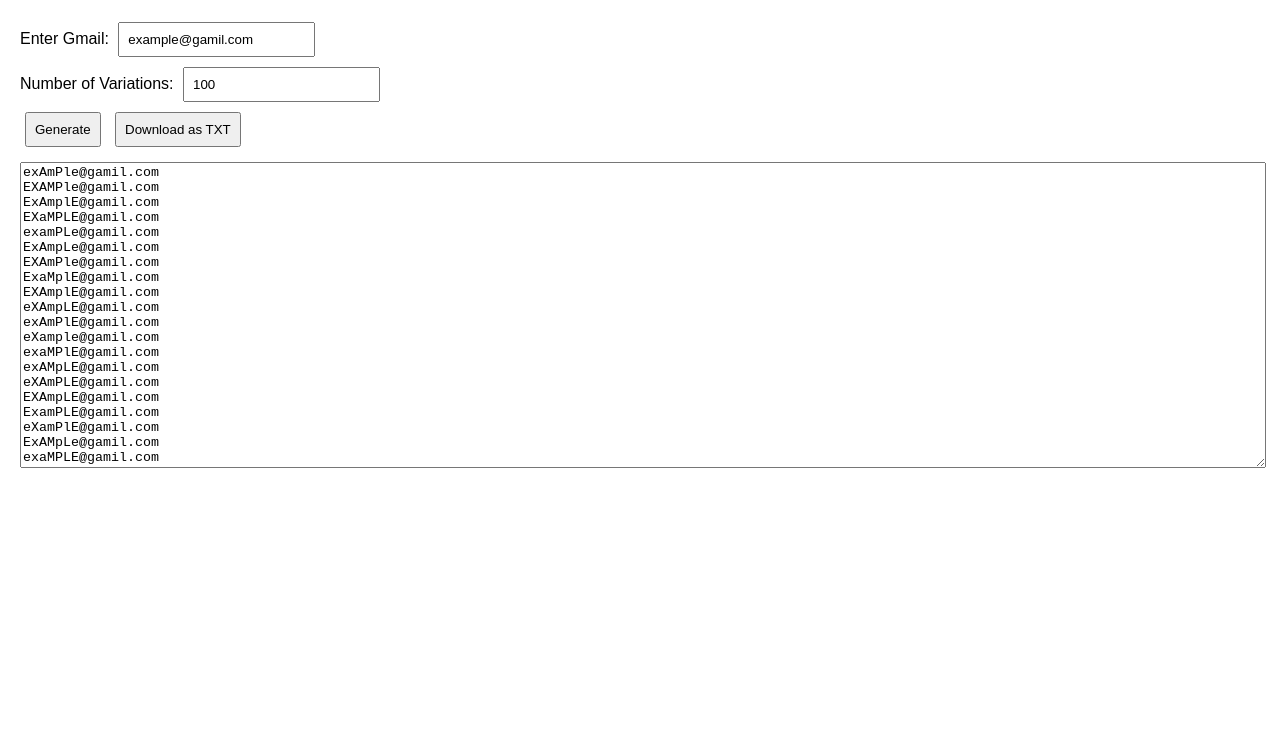
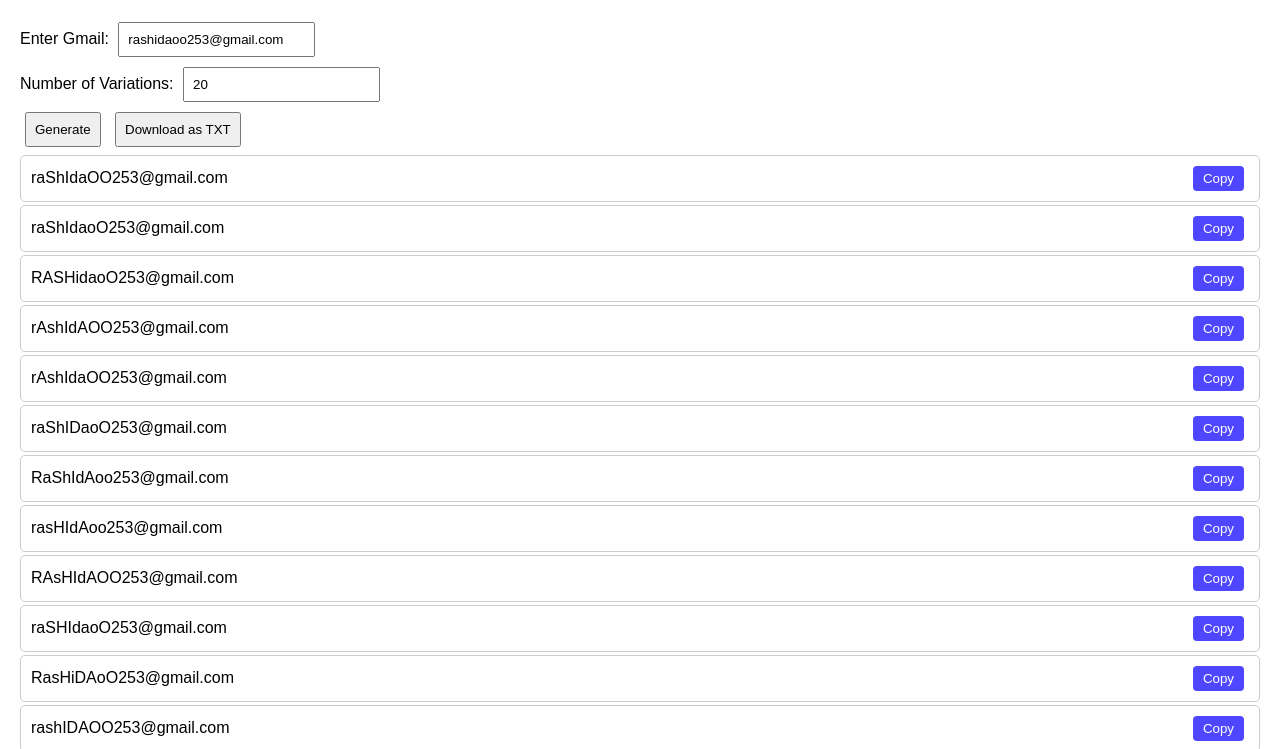
Before and after one commit to Rohan-islam-dev/mail-generator, a plain HTML site: page index.html in a window 1280 px wide. Both pictures are taken after a click on the button "Generate". Shown: the part 51-800 px from the top of the page. Drawn offline with Linux system fonts and the light colour scheme.

Commit message:
added copy btn

```diff
--- a/index.html
+++ b/index.html
@@ -6,25 +6,44 @@
   <style>
     body { font-family: Arial, sans-serif; margin: 20px; }
     input, button { padding: 8px; margin: 5px; }
-    textarea { width: 100%; height: 300px; margin-top: 10px; }
+    .email-item {
+      display: flex;
+      justify-content: space-between;
+      align-items: center;
+      border: 1px solid #ccc;
+      padding: 5px 10px;
+      margin: 3px 0;
+      border-radius: 5px;
+    }
+    .copy-btn {
+      background: #4E47FF;
+      color: white;
+      border: none;
+      padding: 5px 10px;
+      border-radius: 4px;
+      cursor: pointer;
+    }
+    .copy-btn:hover {
+      background: #3333cc;
+    }
   </style>
 </head>
 <body>
   <h2>Email Variations Generator</h2>
   <label>
     Enter Gmail:
-    <input type="text" id="baseEmail" value="example@gamil.com">
+    <input type="text" id="baseEmail" value="rashidaoo253@gmail.com">
   </label>
   <br>
   <label>
     Number of Variations:
-    <input type="number" id="count" value="100">
+    <input type="number" id="count" value="20">
   </label>
   <br>
   <button onclick="generate()">Generate</button>
   <button onclick="download()">Download as TXT</button>
 
-  <textarea id="output" placeholder="Generated emails will appear here..."></textarea>
+  <div id="output"></div>
 
   <script>
     function randomCase(text) {
@@ -43,12 +62,36 @@
         emails.add(randomCase(base) + "@" + domain);
       }
 
-      document.getElementById("output").value = Array.from(emails).join("\n");
+      const outputDiv = document.getElementById("output");
+      outputDiv.innerHTML = "";
+      Array.from(emails).forEach(email => {
+        const div = document.createElement("div");
+        div.className = "email-item";
+
+        const span = document.createElement("span");
+        span.textContent = email;
+
+        const button = document.createElement("button");
+        button.className = "copy-btn";
+        button.textContent = "Copy";
+        button.onclick = () => {
+          navigator.clipboard.writeText(email).then(() => {
+            button.textContent = "Copied!";
+            setTimeout(() => (button.textContent = "Copy"), 1500);
+          });
+        };
+
+        div.appendChild(span);
+        div.appendChild(button);
+        outputDiv.appendChild(div);
+      });
     }
 
     function download() {
-      const text = document.getElementById("output").value;
-      const blob = new Blob([text], { type: "text/plain" });
+      const emails = Array.from(document.querySelectorAll(".email-item span"))
+                          .map(el => el.textContent)
+                          .join("\n");
+      const blob = new Blob([emails], { type: "text/plain" });
       const url = URL.createObjectURL(blob);
       const a = document.createElement("a");
       a.href = url;
```
